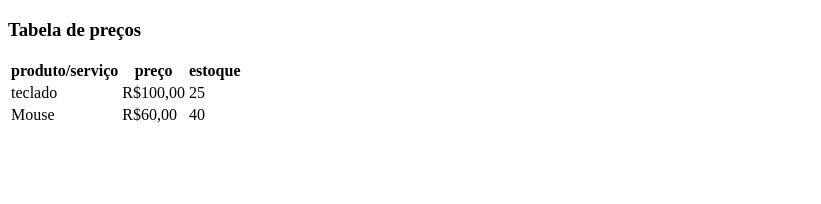
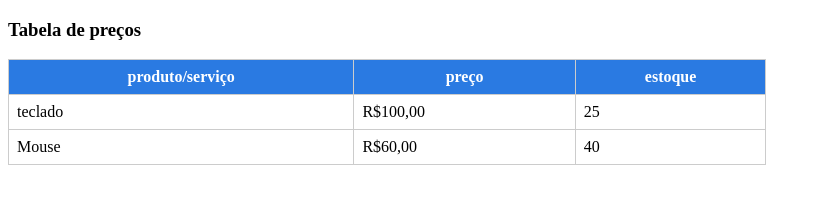
Before and after one commit to daviddpereiracorolla-dev/html-aula2, a plain HTML site: page index.html in a window 1280 px wide. Shown: the whole page, without its empty margins (0-821 px from the left). Drawn offline with Linux system fonts and the light colour scheme.

Commit message:
adicionando o css para a tabela

```diff
--- a/index.html
+++ b/index.html
@@ -2,6 +2,7 @@
 <html lang="en">
 
 <head>
+    <link rel="stylesheet" href="style.css">
     <meta charset="UTF-8">
     <meta name="viewport" content="width=device-width, initial-scale=1.0">
     <title>Document</title>
--- /dev/null
+++ b/style.css
@@ -0,0 +1,12 @@
+table {
+    border-collapse: collapse;
+    width: 60%
+}
+th, td {
+    border: 1px solid #ccc;
+    padding: 8px;
+}
+th {
+    background-color: #2a7ae2;
+    color: white;
+}
```
